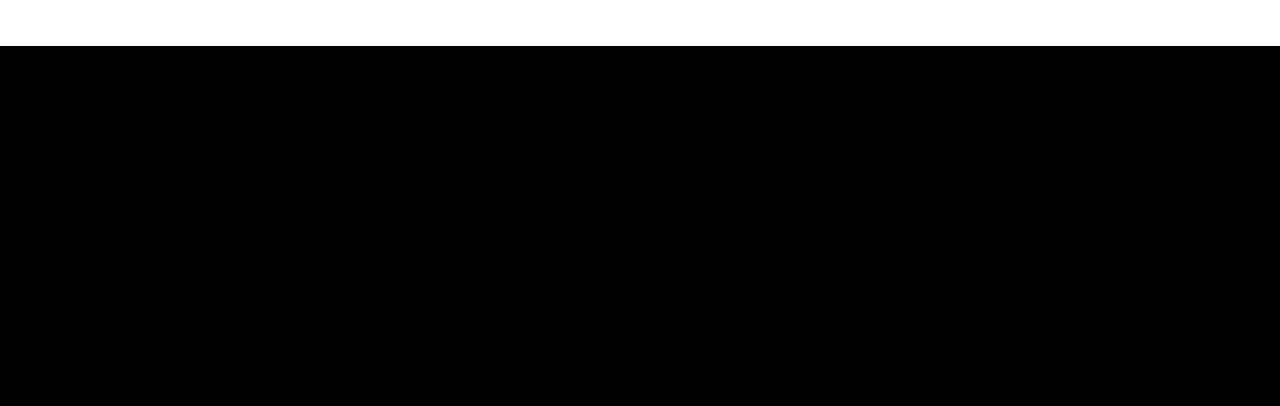
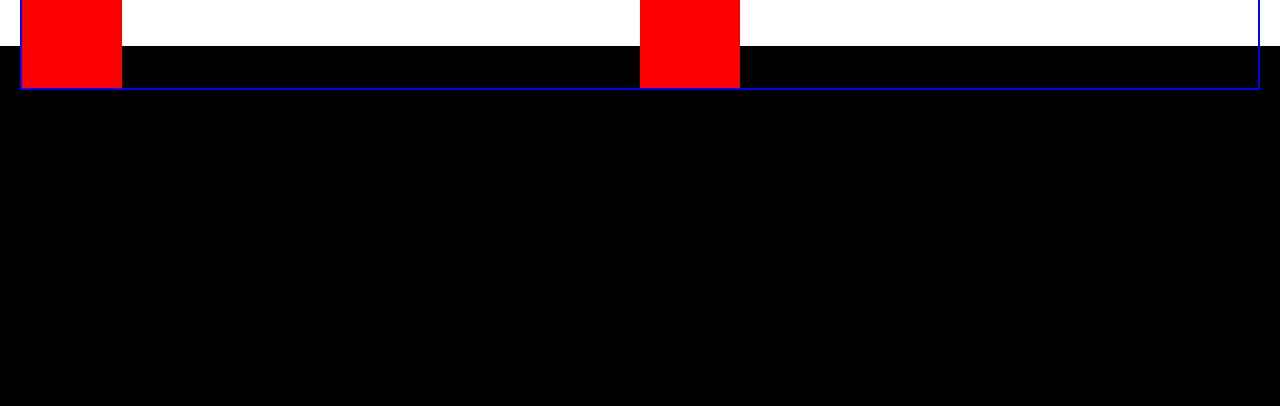
Before and after one commit to trinidadhuerta/trinidadhuerta.github.io, a plain HTML site: page index.html in a window 1280 px wide. Shown: the part 694-1100 px from the top of the page. Drawn offline with nearby package versions, Linux system fonts and the light colour scheme; a web font is replaced by a local one.

Commit message:
Update Header.css

```diff
--- a/styles/Header.css
+++ b/styles/Header.css
@@ -190,6 +190,7 @@ SCROLL ICON
 */
 
 #scroll-down {
+    display: inline-block;
     margin-top: 5rem;
     display: block;
     padding: 20px 100px;
@@ -197,6 +198,7 @@ SCROLL ICON
 
 
 .scroll-icon {
+    display: inline-block;
     width: 2.2px;
     height: 2rem;
     border-radius: 25%;
@@ -250,8 +252,16 @@ CONTENT CODE
 
 .grid-container {
     display: grid;
+    width: 100%;
+    grid-template-columns: auto auto;
+    margin-top: -3.75rem;
+    border: 2px solid blue;
+
+    align-items: center;
 }
 
 .grid-item {
-
+    background-color: red;
+    height: 100px;
+    width: 100px;
 }
```
